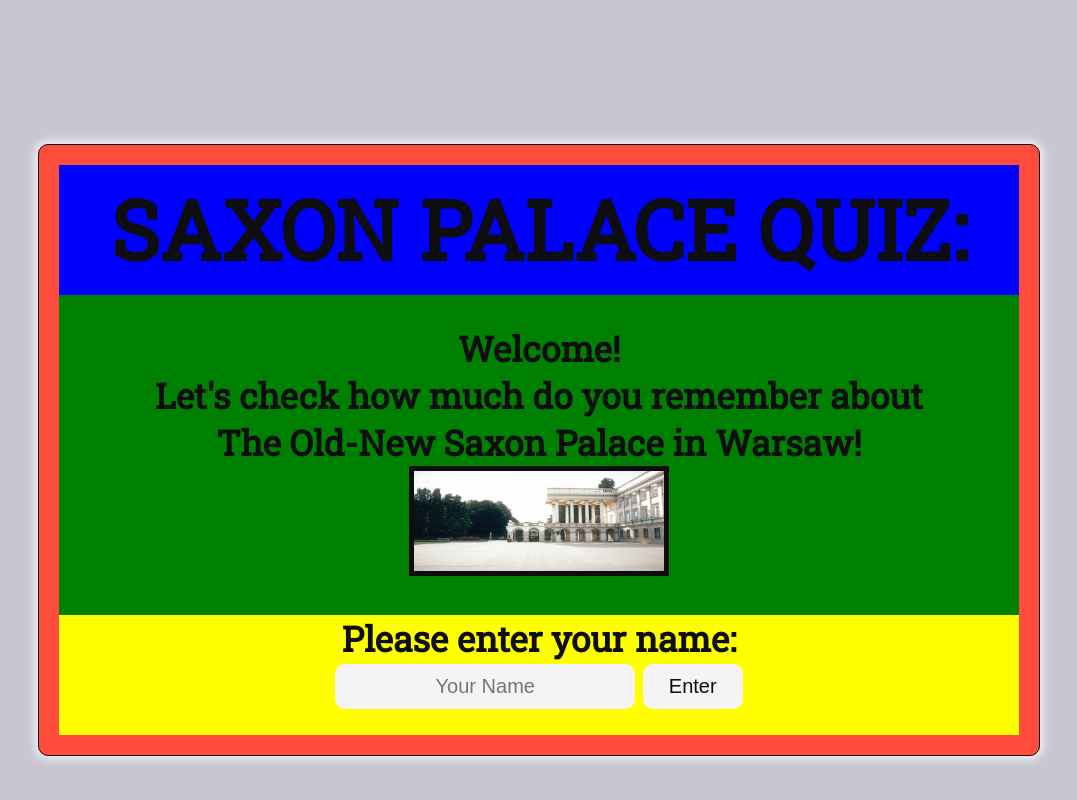
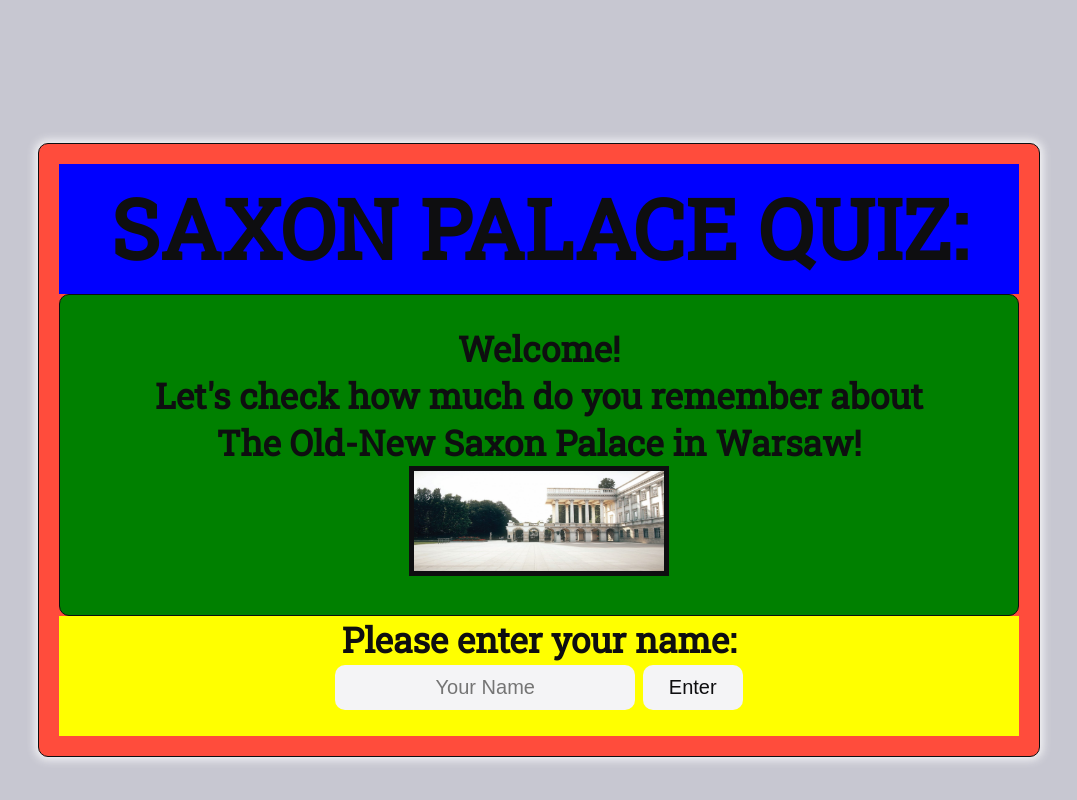
Before and after one commit to DominikBBB/PP2-JSQuiz, a plain HTML site: page index.html in a window 1280 px wide. Shown: the whole page, without its empty margins (101-1178 px from the left). Drawn offline with Linux system fonts and the light colour scheme.

Commit message:
Add event listener on page2 start bttn

```diff
--- a/assets/css/style.css
+++ b/assets/css/style.css
@@ -49,6 +49,8 @@ body {
     color: #0e0e10;
     /* background-color: #c7c7d1; */
     background-color: green;
+    border: 1px solid #0e0e10;
+    border-radius: 10px;
 }
 
 .bttm-section {
--- a/assets/js/script.js
+++ b/assets/js/script.js
@@ -8,12 +8,12 @@ document.addEventListener('DOMContentLoaded', function() {});
 let home = document.getElementById('home');
 let playerForm = document.getElementById('playername-form');
 let playerName = document.getElementById('playername');
-let enter = document.getElementById('enter-button');
+// let enterBttn = document.getElementById('enter-button');
 
 // Page2 variables
 let rules = document.getElementById('rules');
 let player = document.getElementById('player');
-let start = document.getElementById('start-button');
+let startBttn = document.getElementById('start-button');
 
 // Page3 variables
 let quiz = document.getElementById('quiz');
@@ -26,12 +26,6 @@ let feedback = document.getElementById('feedback');
 
 // -----------------------------------------------------------------------------Page1 Welcome section--
 
-// rules.style.display = 'none';
-// quiz.style.display = 'none';
-// result.style.display = 'none';
-// feedback.style.display = 'none';
-
-
 playerForm.addEventListener('submit', function(event) {
     home.style.display = 'none';
     rules.classList.remove('hide-content');
@@ -39,16 +33,14 @@ playerForm.addEventListener('submit', function(event) {
     event.preventDefault();
 });
 
+// --------------------------------------------------------------------------Page2 Quiz-rules section--
 
+startBttn.addEventListener('click', function() {
+    rules.classList.add('hide-content');
+    quiz.classList.remove('hide-content');
+});
 
-
-
-
-
-// startButtonEl.addEventListener('click', function() {
-//     rulesEl.classList.add('hide-content');
-//     quizEl.classList.remove('hide-content');
-// });
+// --------------------------------------------------------------------------------Page3 Quiz section--
 
 
 
```
